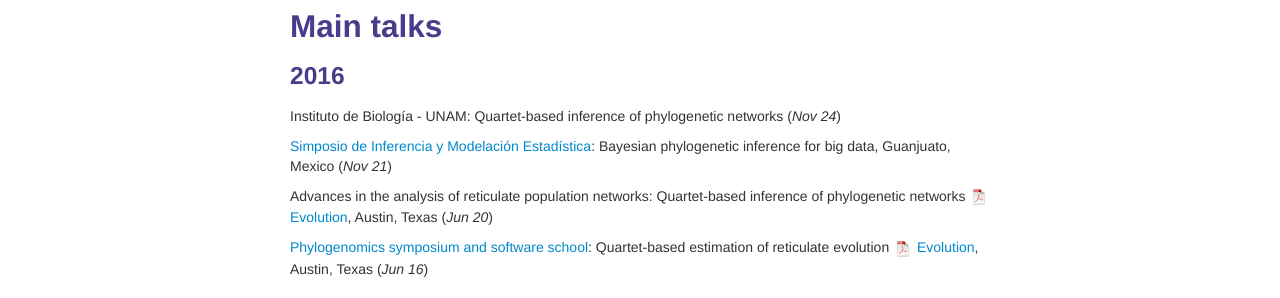
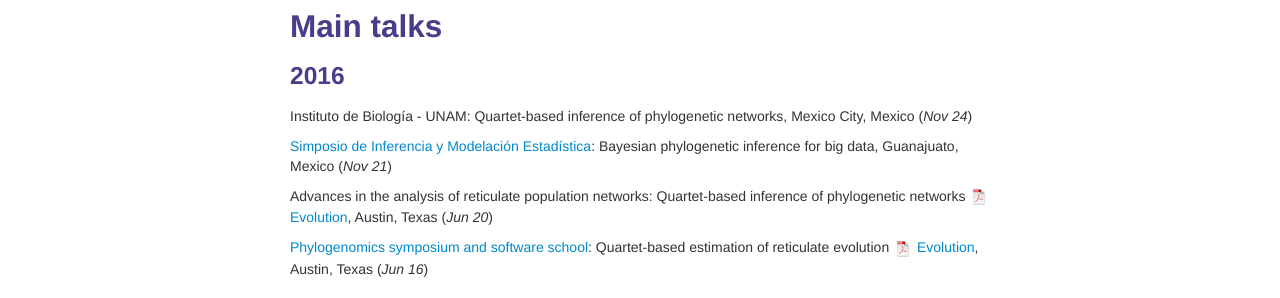
Before and after one commit to crsl4/crsl4.github.io, a Jekyll site: the page built from pages/talks.md, in a window 1280 px wide. Shown: the part 156-454 px from the top of the page. Built offline with Jekyll 4.4.1, drawn with Linux system fonts in a browser that asks for light colours.

Commit message:
minor addition

```diff
--- a/pages/talks.md
+++ b/pages/talks.md
@@ -8,11 +8,11 @@ description: Claudia Solis-Lemus' talks
 
 ###  2016
 
-Instituto de Biolog&iacute;a - UNAM: Quartet-based inference of phylogenetic networks (_Nov 24_)
+Instituto de Biolog&iacute;a - UNAM: Quartet-based inference of phylogenetic networks, Mexico City, Mexico (_Nov 24_)
 
 [Simposio de Inferencia y Modelaci&oacute;n
 Estad&iacute;stica](http://sime.eventos.cimat.mx/): Bayesian
-phylogenetic inference for big data, Guanjuato, Mexico
+phylogenetic inference for big data, Guanajuato, Mexico
 (_Nov 21_)
 
 Advances in the analysis of reticulate population networks: Quartet-based inference of phylogenetic networks
```
